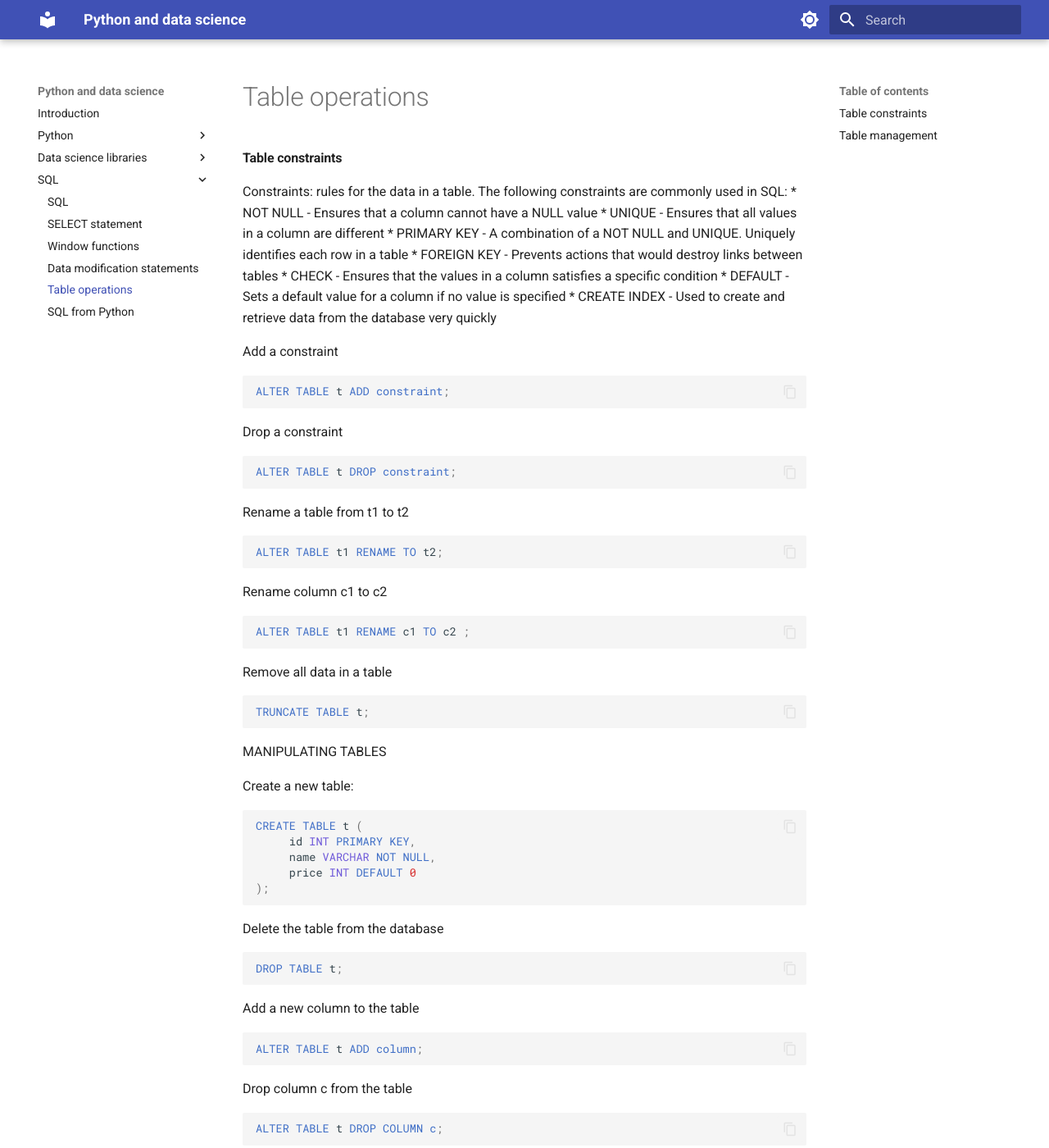
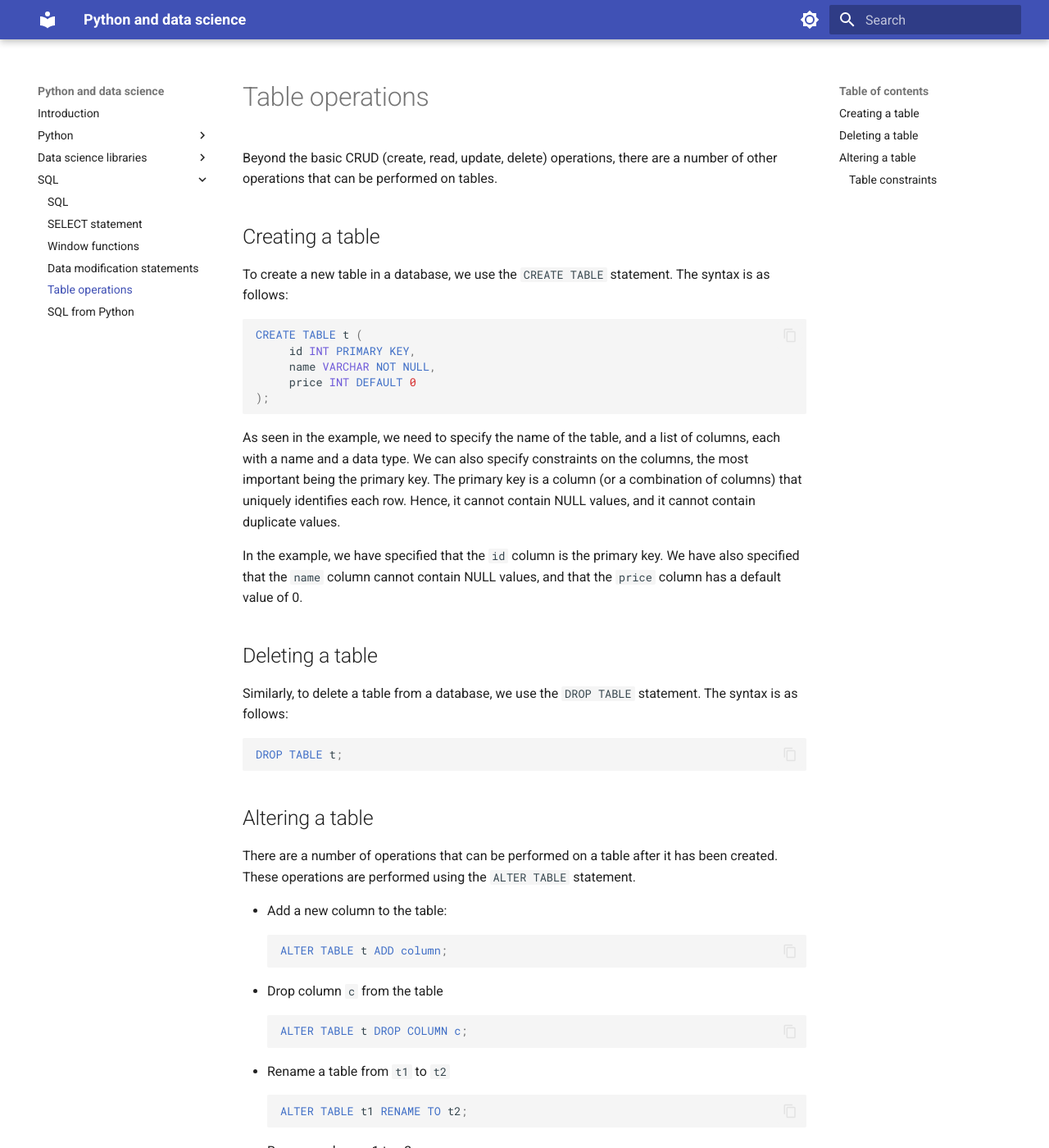
Before and after one commit to gerardpc/python-course, an MkDocs documentation site: the page built from docs/programming/sql/table_operations.md, in a window 1280 px wide and 1400 px high. Shown: the whole window at 82% size. Built offline with MkDocs 1.6.1 and Material for MkDocs 9.7.7, drawn with Linux system fonts in a browser that asks for light colours; some of the changed text lies outside the part shown.

Commit message:
Table operations and modification statements 1st version.

````diff
--- a/docs/programming/sql/table_operations.md
+++ b/docs/programming/sql/table_operations.md
@@ -1,38 +1,12 @@
-#### Table constraints
+# Table operations
 
-Constraints: rules for the data in a table. The following constraints are commonly used in SQL:
-* NOT NULL - Ensures that a column cannot have a NULL value
-* UNIQUE - Ensures that all values in a column are different
-* PRIMARY KEY - A combination of a NOT NULL and UNIQUE. Uniquely identifies each row in a table
-* FOREIGN KEY - Prevents actions that would destroy links between tables
-* CHECK - Ensures that the values in a column satisfies a specific condition
-* DEFAULT - Sets a default value for a column if no value is specified
-* CREATE INDEX - Used to create and retrieve data from the database very quickly
+Beyond the basic CRUD (create, read, update, delete) operations, there are a number of other operations
+that can be performed on tables.
 
-Add a constraint
-```sql
-ALTER TABLE t ADD constraint;
-```
-Drop a constraint
-```sql
-ALTER TABLE t DROP constraint;
-```
-Rename a table from t1 to t2
-```sql
-ALTER TABLE t1 RENAME TO t2;
-```
-Rename column c1 to c2
-```sql
-ALTER TABLE t1 RENAME c1 TO c2 ;
-```
-Remove all data in a table
-```sql
-TRUNCATE TABLE t;
-```
+## Creating a table
 
-MANIPULATING TABLES
+To create a new table in a database, we use the `CREATE TABLE` statement. The syntax is as follows:
 
-Create a new table:
 ```sql
 CREATE TABLE t (
      id INT PRIMARY KEY,
@@ -40,18 +14,77 @@
      price INT DEFAULT 0
 );
 ```
-Delete the table from the database
+As seen in the example, we need to specify the name of the table, and a list of columns, each with a
+name and a data type. We can also specify constraints on the columns, the most important being the
+primary key. The primary key is a column (or a combination of columns) that uniquely identifies each row.
+Hence, it cannot contain NULL values, and it cannot contain duplicate values.
+
+In the example, we have specified that the `id` column is the primary key. We have also specified that
+the `name` column cannot contain NULL values, and that the `price` column has a default value of 0.
+
+## Deleting a table
+
+Similarly, to delete a table from a database, we use the `DROP TABLE` statement. The syntax is as follows:
+
 ```sql
 DROP TABLE t;
 ```
-Add a new column to the table
+
+## Altering a table
+
+There are a number of operations that can be performed on a table after it has been created. These
+operations are performed using the `ALTER TABLE` statement.
+
+* Add a new column to the table:
+    ```sql
+    ALTER TABLE t ADD column;
+    ```
+* Drop column `c` from the table
+    ```sql
+    ALTER TABLE t DROP COLUMN c;
+    ```
+
+* Rename a table from `t1` to `t2`
+    ```sql
+    ALTER TABLE t1 RENAME TO t2;
+    ```
+
+* Rename column c1 to c2
+    ```sql
+    ALTER TABLE t1 RENAME c1 TO c2 ;
+    ```
+
+* Remove all data from a table (but keep the table structure):
+    ```sql
+    TRUNCATE TABLE t;
+    ```
+
+### Table constraints
+
+Table constraints are rules that are enforced on data columns on a table. These are used to limit the
+type of data that can go into a table. The following constraints are commonly used in SQL:
+
+* `NOT NULL` - Ensures that a column cannot have a NULL value
+* `UNIQUE` - Ensures that all values in a column are different
+* `PRIMARY KEY` - A combination of a NOT NULL and UNIQUE. Uniquely identifies each row in a table
+* `FOREIGN KEY` - Uniquely identifies a row/record in another table
+* `DEFAULT` - Sets a default value for a column if no value is specified
+* `CREATE INDEX` - Used to create and retrieve data from the database very quickly
+
+!!!note
+    Table indexes are used to speed up the retrieval of data from a table. Usually, the data in a
+    table is stored in an unordered manner. When we create an index, the database stores the data in
+    a sorted manner, which makes it much faster to retrieve data from the table. However, this comes
+    at the cost of slower insertions, updates and deletions, since the database has to maintain the
+    sorted order of the data. Hence, we should only create indexes on columns that we frequently use
+    to retrieve data from the table.
+
+To add a constraint on a table, we also use the `ALTER TABLE` statement. The syntax is as follows:
 ```sql
-ALTER TABLE t ADD column;
-```
-Drop column c from the table
-```sql
-ALTER TABLE t DROP COLUMN c;
+ALTER TABLE t ADD constraint;
 ```
 
-
-### Table management
+To drop a constraint we use the following syntax:
+```sql
+ALTER TABLE t DROP constraint;
+```
````
Also changed, not shown: docs/programming/sql/modification_statements.md (+39 -28 lines), docs/programming/sql/select_statements.md (+41 -0 lines), docs/programming/sql/window_functions.md (+18 -15 lines).
